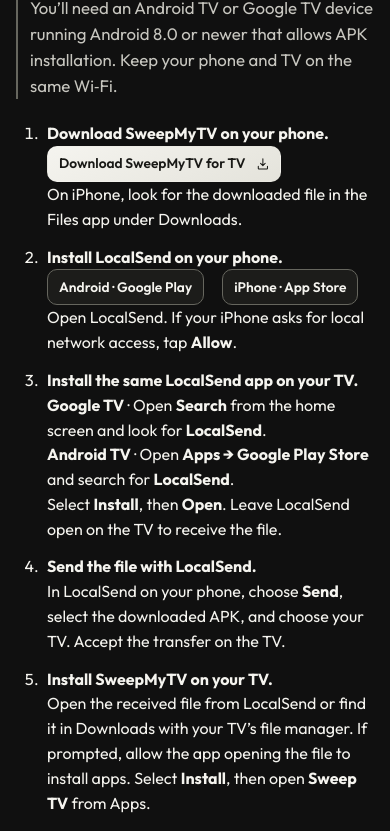
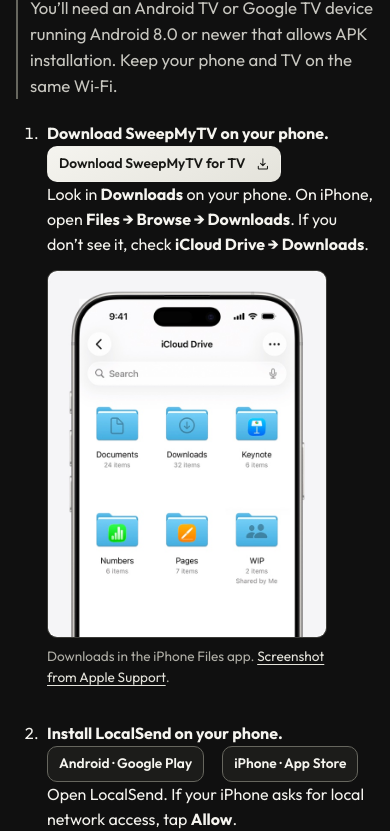
Before and after one commit to akhiltaneja/SweepMyTv, a website: page website/dist/tutorials/phone/index.html in a window 390 px wide. Shown: the part 277-1108 px from the top of the page. Drawn offline with Linux system fonts and the light colour scheme.

Commit message:
Illustrate the phone installation guide with real screenshots

```diff
--- a/website/dist/styles.css
+++ b/website/dist/styles.css
@@ -540,6 +540,7 @@ dialog::backdrop{background:#000d}
 .tutorial-section p{margin:10px 0}
 .tutorial-section p:not(.settings-path){max-width:76ch}
 .tutorial-shot{max-width:720px;margin-block:14px 20px}
+.tutorial-shot-portrait{max-width:280px}
 .tutorial-shot>a{display:block;border:1px solid var(--line);border-radius:10px;overflow:hidden}
 .tutorial-shot>a:hover{border-color:var(--line-strong)}
 .tutorial-shot img{width:100%;height:auto}
--- a/website/dist/tutorials/phone/index.html
+++ b/website/dist/tutorials/phone/index.html
@@ -44,7 +44,11 @@
 <ol class="tutorial-steps">
   <li id="get-apk"><strong>Download SweepMyTV on your phone.</strong>
     <div class="code-actions"><a class="button primary" href="https://sweepmytv.com/downloads/sweep-tv-1.3.0-sweep.151.apk" download>Download SweepMyTV for TV <svg class="ui-icon" aria-hidden="true" focusable="false"><use href="../../assets/ui-icons.svg#download"/></svg></a></div>
-    <p>On iPhone, look for the downloaded file in the Files app under Downloads.</p>
+    <p>Look in <strong>Downloads</strong> on your phone. On iPhone, open <strong>Files → Browse → Downloads</strong>. If you don’t see it, check <strong>iCloud Drive → Downloads</strong>.</p>
+    <figure class="tutorial-shot tutorial-shot-portrait">
+      <a href="../../assets/tutorials/phone-guide-iphone-downloads.jpg"><img src="../../assets/tutorials/phone-guide-iphone-downloads.jpg" width="650" height="855" loading="lazy" decoding="async" alt="iPhone Files app showing the Downloads folder in iCloud Drive"></a>
+      <figcaption>Downloads in the iPhone Files app. <a href="https://support.apple.com/en-us/102440">Screenshot from Apple Support</a>.</figcaption>
+    </figure>
   </li>
   <li id="localsend-phone"><strong>Install LocalSend on your phone.</strong>
     <div class="code-actions">
@@ -56,10 +60,14 @@
   <li id="localsend-tv"><strong>Install the same LocalSend app on your TV.</strong>
     <p><strong>Google TV</strong> · Open <strong>Search</strong> from the home screen and look for <strong>LocalSend</strong>.</p>
     <p><strong>Android TV</strong> · Open <strong>Apps → Google Play Store</strong> and search for <strong>LocalSend</strong>.</p>
-    <p>Select <strong>Install</strong>, then <strong>Open</strong>. Leave LocalSend open on the TV to receive the file.</p>
+    <p>Select <strong>Install</strong>, then <strong>Open</strong>. Leave LocalSend on the <strong>Receive</strong> screen and note the device name shown there.</p>
   </li>
   <li id="send-to-tv"><strong>Send the file with LocalSend.</strong>
-    <p>In LocalSend on your phone, choose <strong>Send</strong>, select the downloaded APK, and choose your TV. Accept the transfer on the TV.</p>
+    <p>In LocalSend on your phone, tap <strong>Send → File</strong> and select the downloaded APK. Choose the name shown on your TV under <strong>Nearby devices</strong>, then accept the transfer on the TV.</p>
+    <figure class="tutorial-shot tutorial-shot-portrait">
+      <a href="../../assets/tutorials/phone-guide-localsend-send.jpg"><img src="../../assets/tutorials/phone-guide-localsend-send.jpg" width="650" height="1272" loading="lazy" decoding="async" alt="LocalSend Send tab showing the File button and nearby devices"></a>
+      <figcaption>Choose File, then look for your TV in Nearby devices. <a href="https://play.google.com/store/apps/details?id=org.localsend.localsend_app">Example screenshot from LocalSend on Google Play</a>.</figcaption>
+    </figure>
   </li>
   <li id="install-apk"><strong>Install SweepMyTV on your TV.</strong>
     <p>Open the received file from LocalSend or find it in Downloads with your TV’s file manager. If prompted, allow the app opening the file to install apps. Select <strong>Install</strong>, then open <strong>Sweep TV</strong> from Apps.</p>
```
Also changed, not shown: website/dist/assets/tutorials/phone-guide-iphone-downloads.jpg (added), website/dist/assets/tutorials/phone-guide-localsend-send.jpg (added).
